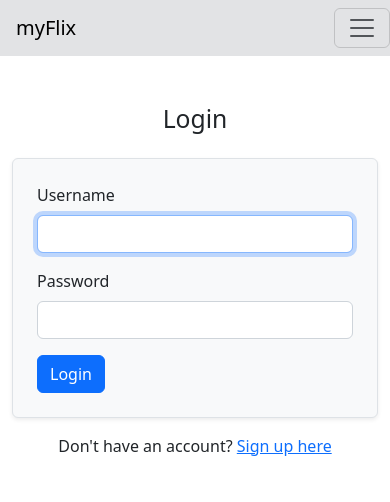
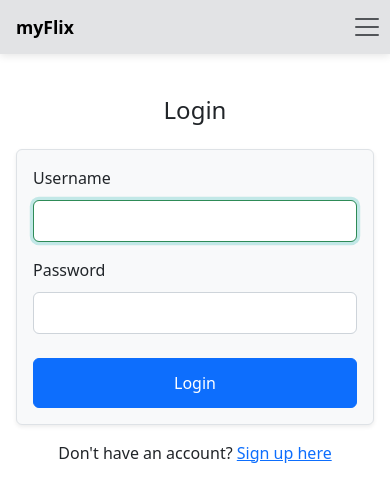
Before and after one commit to CreativeMarkus/myFlix-client-mf, a React (Vite) app: page /login in a window 390 px wide. Shown: the top 502 px of the page. Built offline with nearby package versions, Linux system fonts and the light colour scheme.

Commit message:
responsive

```diff
--- a/public/index.html
+++ b/public/index.html
@@ -2,6 +2,8 @@
 <html>
 
 <head>
+    <meta charset="utf-8">
+    <meta name="viewport" content="width=device-width, initial-scale=1, shrink-to-fit=no">
     <title>myFlix-client</title>
 </head>
 
--- a/src/Components/login-view/login-view.jsx
+++ b/src/Components/login-view/login-view.jsx
@@ -47,12 +47,16 @@ const LoginView = ({ onLoggedIn }) => {
   };
 
   return (
-    <div className="container mt-5" style={{ maxWidth: "400px" }}>
-      <h2 className="text-center mb-4">Login</h2>
+    <div className="container-fluid px-3 py-3">
+      <div className="row justify-content-center">
+        <div className="col-12 col-sm-8 col-md-6 col-lg-4">
+          <div className="text-center mb-4">
+            <h2>Login</h2>
+          </div>
 
           <Form
             onSubmit={handleSubmit}
-        className="p-4 border rounded bg-light shadow-sm"
+            className="p-3 p-md-4 border rounded bg-light shadow-sm"
           >
             {error && <Alert variant="danger">{error}</Alert>}
             <Form.Group controlId="formUsername">
@@ -63,6 +67,7 @@ const LoginView = ({ onLoggedIn }) => {
                 onChange={(e) => setUsername(e.target.value)}
                 required
                 autoFocus
+                className="form-control-lg"
               />
             </Form.Group>
 
@@ -73,13 +78,14 @@ const LoginView = ({ onLoggedIn }) => {
                 value={password}
                 onChange={(e) => setPassword(e.target.value)}
                 required
+                className="form-control-lg"
               />
             </Form.Group>
 
             <Button
               variant="primary"
               type="submit"
-          className="mt-3"
+              className="w-100 mt-4 btn-lg"
               disabled={loading}
             >
               {loading ? (
@@ -101,6 +107,8 @@ const LoginView = ({ onLoggedIn }) => {
             Don't have an account? <Link to="/signup">Sign up here</Link>
           </p>
         </div>
+      </div>
+    </div>
   );
 };
 
--- a/src/Components/movie-view/movie-view.scss
+++ b/src/Components/movie-view/movie-view.scss
@@ -1,15 +1,32 @@
 .back-button {
-  padding: 4px 12px;
+  padding: 8px 16px;
   color: whitesmoke;
   background-color: dodgerblue;
   border: none;
   border-radius: 4px;
+  margin-bottom: 1rem;
+
+  @media (max-width: 575px) {
+    padding: 10px 20px;
+    font-size: 0.9rem;
+    width: 100%;
+  }
 }
 
 .movie-view {
   display: flex;
   align-items: flex-start;
   gap: 2rem;
+
+  @media (max-width: 991px) {
+    flex-direction: column;
+    align-items: center;
+    gap: 1.5rem;
+  }
+
+  @media (max-width: 575px) {
+    gap: 1rem;
+  }
 }
 
 .movie-poster {
@@ -20,4 +37,73 @@
   height: auto;
   object-fit: cover;
   margin: 0;
+  border-radius: 8px;
+  box-shadow: 0 4px 12px rgba(0, 0, 0, 0.1);
+
+  @media (max-width: 991px) {
+    max-width: 250px;
+    max-height: 375px;
+  }
+
+  @media (max-width: 767px) {
+    max-width: 200px;
+    max-height: 300px;
+  }
+
+  @media (max-width: 575px) {
+    max-width: 180px;
+    max-height: 270px;
+  }
 }
+
+.movie-details {
+  flex: 1;
+  min-width: 0;
+  /* Allows text to wrap properly */
+
+  h1 {
+    margin-bottom: 1rem;
+
+    @media (max-width: 991px) {
+      text-align: center;
+    }
+
+    @media (max-width: 575px) {
+      font-size: 1.5rem;
+      margin-bottom: 0.75rem;
+    }
+  }
+
+  p {
+    margin-bottom: 0.75rem;
+    line-height: 1.6;
+
+    @media (max-width: 575px) {
+      font-size: 0.9rem;
+    }
+  }
+
+  .movie-genre,
+  .movie-director,
+  .movie-description {
+    margin-bottom: 1rem;
+
+    @media (max-width: 575px) {
+      margin-bottom: 0.75rem;
+    }
+  }
+}
+
+.favorite-button {
+  margin-top: 1rem;
+
+  @media (max-width: 991px) {
+    width: 100%;
+    max-width: 300px;
+  }
+
+  @media (max-width: 575px) {
+    width: 100%;
+    padding: 12px 20px;
+  }
+}
--- a/src/Components/navigation-bar/navigation-bar.jsx
+++ b/src/Components/navigation-bar/navigation-bar.jsx
@@ -1,6 +1,7 @@
 import React from "react";
 import { Navbar, Nav, Button } from "react-bootstrap";
 import { Link } from "react-router-dom";
+import "./navigation-bar.scss";
 
 const NavigationBar = ({ user, onLogout }) => {
     return (
@@ -10,6 +11,7 @@ const NavigationBar = ({ user, onLogout }) => {
             data-bs-theme="light"
             expand="md"
             className="mb-4 w-100 py-2"
+            sticky="top"
         >
             <Navbar.Brand as={Link} to="/" className="px-3">myFlix</Navbar.Brand>
             <Navbar.Toggle aria-controls="app-navbar" />
--- /dev/null
+++ b/src/Components/navigation-bar/navigation-bar.scss
@@ -0,0 +1,52 @@
+/* navigation-bar.scss */
+
+.navbar {
+    box-shadow: 0 2px 8px rgba(0, 0, 0, 0.1);
+
+    .navbar-brand {
+        font-weight: bold;
+        font-size: 1.25rem;
+
+        @media (max-width: 575px) {
+            font-size: 1.1rem;
+        }
+    }
+
+    .navbar-toggler {
+        border: none;
+        padding: 0.25rem 0.5rem;
+
+        &:focus {
+            box-shadow: 0 0 0 0.2rem rgba(0, 123, 255, 0.25);
+        }
+    }
+
+    .nav-link {
+        font-weight: 500;
+        transition: color 0.2s ease;
+
+        @media (max-width: 767px) {
+            padding: 0.75rem 1rem;
+            text-align: center;
+        }
+
+        &:hover {
+            transform: translateY(-1px);
+        }
+    }
+
+    .btn {
+        @media (max-width: 767px) {
+            width: 100%;
+            margin-top: 0.5rem;
+        }
+    }
+}
+
+@media (max-width: 767px) {
+    .navbar-collapse {
+        margin-top: 0.5rem;
+        padding-top: 0.5rem;
+        border-top: 1px solid rgba(0, 0, 0, 0.1);
+    }
+}
--- a/src/Components/signup-view/signup-view.jsx
+++ b/src/Components/signup-view/signup-view.jsx
@@ -47,11 +47,11 @@ const SignupView = () => {
     };
 
     return (
-        <Container className="py-5">
+        <Container className="py-3 px-3">
             <Row className="justify-content-center">
-                <Col xs={12} md={6} lg={4}>
+                <Col xs={12} sm={8} md={6} lg={4}>
                     <Card className="shadow-sm">
-                        <Card.Body>
+                        <Card.Body className="p-3 p-md-4">
                             <Card.Title className="text-center mb-4">Sign Up</Card.Title>
 
                             {error && <Alert variant="danger">{error}</Alert>}
@@ -67,6 +67,7 @@ const SignupView = () => {
                                         required
                                         minLength={3}
                                         disabled={submitting}
+                                        className="form-control-lg"
                                     />
                                 </Form.Group>
 
@@ -79,6 +80,7 @@ const SignupView = () => {
                                         required
                                         minLength={6}
                                         disabled={submitting}
+                                        className="form-control-lg"
                                     />
                                 </Form.Group>
 
@@ -90,6 +92,7 @@ const SignupView = () => {
                                         onChange={(e) => setEmail(e.target.value)}
                                         required
                                         disabled={submitting}
+                                        className="form-control-lg"
                                     />
                                 </Form.Group>
 
@@ -101,10 +104,11 @@ const SignupView = () => {
                                         onChange={(e) => setBirthday(e.target.value)}
                                         required
                                         disabled={submitting}
+                                        className="form-control-lg"
                                     />
                                 </Form.Group>
 
-                                <Button type="submit" variant="success" className="w-100" disabled={submitting}>
+                                <Button type="submit" variant="success" className="w-100 btn-lg" disabled={submitting}>
                                     {submitting ? (
                                         <>
                                             <Spinner as="span" animation="border" size="sm" className="me-2" />
--- a/src/theme.css
+++ b/src/theme.css
@@ -6,8 +6,50 @@
   --bs-body-bg: transparent;
 }
 
+html {
+  scroll-behavior: smooth;
+}
+
 body {
   background-color: var(--bs-body-bg);
+  margin: 0;
+  padding: 0;
+  overflow-x: hidden;
+  line-height: 1.6;
+}
+
+/* Responsive container overrides */
+.container {
+  padding-left: 15px;
+  padding-right: 15px;
+  max-width: 100%;
+}
+
+.container-fluid {
+  padding-left: 15px;
+  padding-right: 15px;
+}
+
+@media (min-width: 576px) {
+  .container {
+    padding-left: 20px;
+    padding-right: 20px;
+  }
+  .container-fluid {
+    padding-left: 20px;
+    padding-right: 20px;
+  }
+}
+
+@media (min-width: 768px) {
+  .container {
+    padding-left: 30px;
+    padding-right: 30px;
+  }
+  .container-fluid {
+    padding-left: 30px;
+    padding-right: 30px;
+  }
 }
 
 /* Login and Signup card styling */
@@ -17,10 +59,88 @@ body {
 
 .card {
   background-color: #f8f9fa !important; /* Light grey for signup card */
+  width: 100%;
+  max-width: 100%;
+  border-radius: 8px;
+  overflow: hidden;
 }
 
 /* Clear/transparent input boxes */
 .form-control {
   background-color: white !important;
   border: 1px solid #ced4da; /* Keep border visible */
+  font-size: 16px; /* Prevents zoom on iOS */
+  border-radius: 6px;
+  transition: border-color 0.2s, box-shadow 0.2s;
 }
+
+.form-control:focus {
+  border-color: var(--bs-primary);
+  box-shadow: 0 0 0 0.2rem rgba(32, 178, 170, 0.25);
+}
+
+/* Responsive text sizes */
+@media (max-width: 575px) {
+  h1 { font-size: 1.75rem; line-height: 1.3; }
+  h2 { font-size: 1.5rem; line-height: 1.3; }
+  h3 { font-size: 1.25rem; line-height: 1.4; }
+  h4 { font-size: 1.1rem; line-height: 1.4; }
+  h5 { font-size: 1rem; line-height: 1.5; }
+  h6 { font-size: 0.9rem; line-height: 1.5; }
+
+  .btn {
+    font-size: 14px;
+    padding: 10px 18px;
+    border-radius: 6px;
+  }
+
+  .btn-lg {
+    font-size: 16px;
+    padding: 12px 24px;
+  }
+
+  .navbar-brand {
+    font-size: 1.1rem;
+  }
+}
+
+/* Responsive images */
+img {
+  max-width: 100%;
+  height: auto;
+}
+
+/* Touch-friendly buttons on mobile */
+@media (max-width: 767px) {
+  .btn {
+    min-height: 44px;
+    min-width: 44px;
+  }
+
+  /* Increase touch targets for mobile */
+  .nav-link {
+    padding: 12px 16px;
+  }
+}
+
+/* Responsive spacing utilities */
+@media (max-width: 575px) {
+  .my-4 { margin-top: 1.5rem !important; margin-bottom: 1.5rem !important; }
+  .my-5 { margin-top: 2rem !important; margin-bottom: 2rem !important; }
+  .py-5 { padding-top: 2rem !important; padding-bottom: 2rem !important; }
+  .mb-4 { margin-bottom: 1.5rem !important; }
+}
+
+/* Responsive grid gaps */
+@media (max-width: 575px) {
+  .g-4 {
+    --bs-gutter-x: 1rem;
+    --bs-gutter-y: 1rem;
+  }
+}
+
+/* Ensure content doesn't get cut off */
+.main-content {
+  min-height: 100vh;
+  padding-bottom: 2rem;
+}
```
Also changed, not shown: src/Components/movie-card/movie-card.scss (+79 -2 lines), src/Components/movie-list/movie-list.scss (+38 -0 lines). Lines whose indentation alone changed are shown as unchanged.
